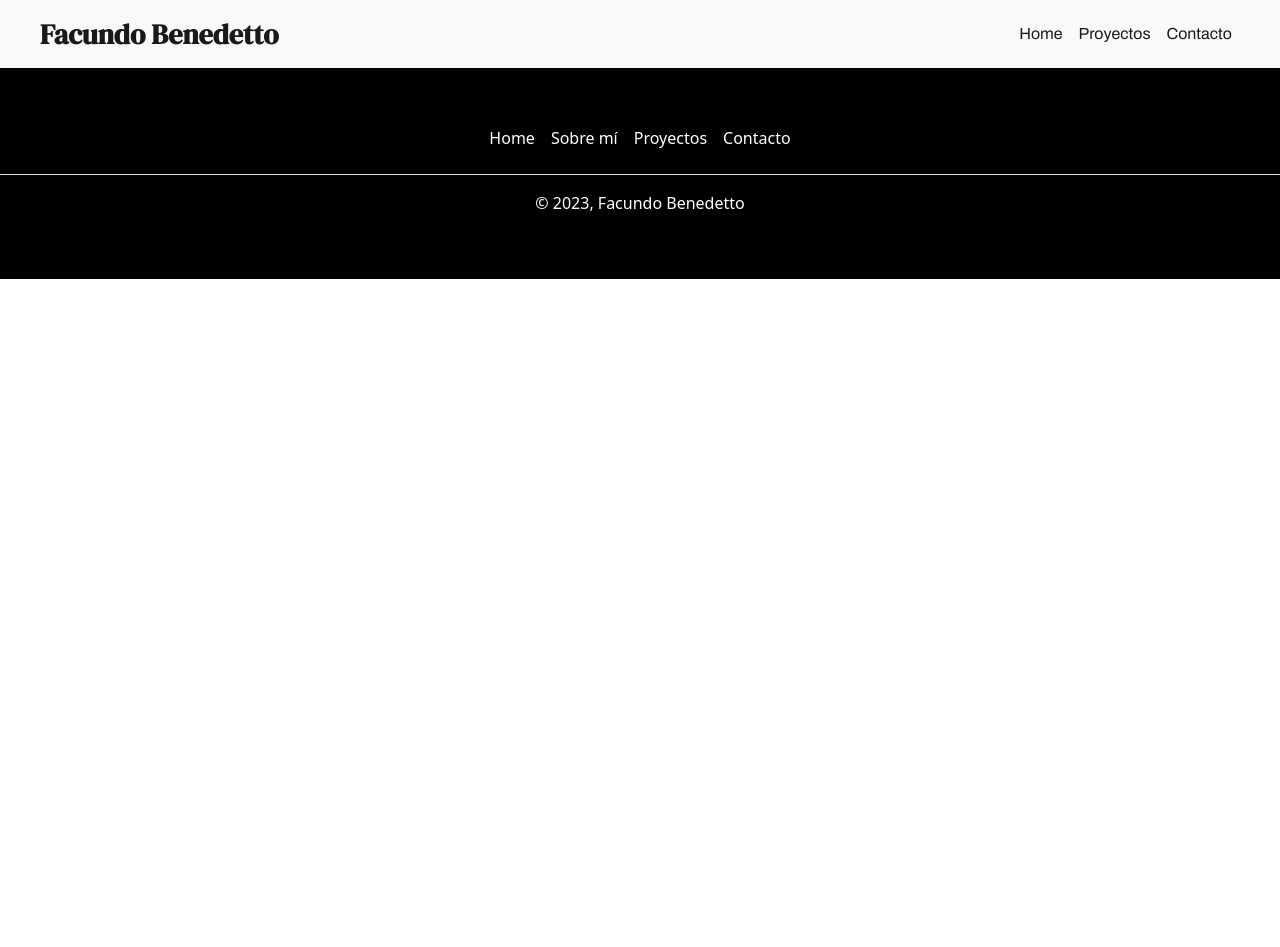
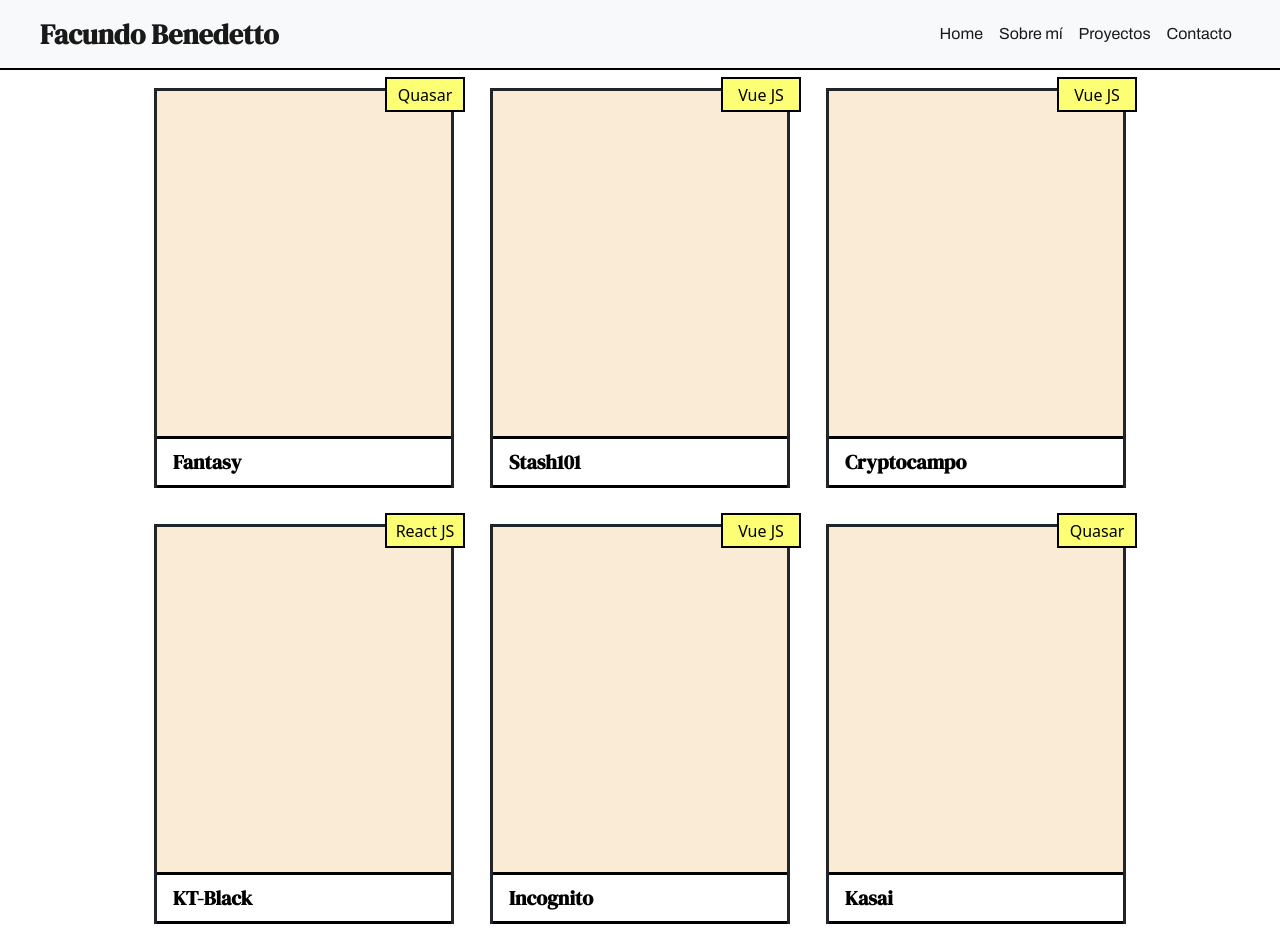
Before and after one commit to facundo1996/personal-web, a Vue app: page /projects in a window 1280 px wide. Shown: the top 947 px of the page. Before the commit the page ends 800 px from the top, so only its background shows below. Built offline with nearby package versions, Linux system fonts and the light colour scheme.

Commit message:
WIP Projects

```diff
--- a/src/assets/index.css
+++ b/src/assets/index.css
@@ -161,6 +161,42 @@
   color: white;
 }
 
+/* PROJECTS PAGE */
+.project-container{
+  min-height: calc(100vh - 279px);
+
+  display: flex;
+  flex-direction: column;
+  -webkit-box-align: center;
+  align-items: center;
+  max-width: 1600px;
+  -webkit-box-pack: center;
+  justify-content: center;
+  margin: auto;
+}
+.cards-container{
+  width: 100%;
+  max-width: 1600px;
+  display: flex;
+  flex-wrap: wrap;
+  -webkit-box-pack: center;
+  justify-content: center;
+  margin-bottom: 50px;
+}
+.project-card{
+
+  margin: 18px;
+  transition: transform 0.3s ease 0s;
+  position: relative;
+  background-color: antiquewhite;
+
+  width: 300px;
+  height: 400px;
+  border-bottom: none!important;
+  display: flex;
+  align-items: flex-end;
+}
+
 @media (max-width: 1199.98px) {
   .section-container{
     padding: 50px 15px;
--- a/src/components/Navbar.vue
+++ b/src/components/Navbar.vue
@@ -1,20 +1,23 @@
 <template>
   <nav class="navbar navbar-expand-lg navbar-light bg-light custom-navbar px-3 fixed-top">
     <div class="container-fluid navbar-container p-0">
-      <a class="navbar-brand fs-3 title-navbar" href="#">Facundo Benedetto</a>
+      <router-link class="navbar-brand fs-3 title-navbar" to="/">Facundo Benedetto</router-link>
       <button class="navbar-toggler test" type="button" data-bs-toggle="collapse" data-bs-target="#navbarNavDropdown" aria-controls="navbarNavDropdown" aria-expanded="false" aria-label="Toggle navigation">
         <span class="navbar-toggler-icon"></span>
       </button>
       <div class="collapse navbar-collapse flex-grow-0" id="navbarNavDropdown">
         <ul class="navbar-nav">
           <li class="nav-item">
-            <a class="nav-link link-navbar active" aria-current="page" href="#">Home</a>
+            <router-link class="nav-link link-navbar active" to="/">Home</router-link>
           </li>
           <li class="nav-item">
-            <a class="nav-link link-navbar active" aria-current="page" href="#">Proyectos</a>
+            <router-link class="nav-link link-navbar active" to="/about-me">Sobre mí</router-link>
           </li>
           <li class="nav-item">
-            <a class="nav-link link-navbar active" aria-current="page" href="#">Contacto</a>
+            <router-link class="nav-link link-navbar active" to="/projects">Proyectos</router-link>
+          </li>
+          <li class="nav-item">
+            <router-link class="nav-link link-navbar active" to="/">Contacto</router-link>
           </li>
         </ul>
       </div>
--- /dev/null
+++ b/src/components/ProjectCard.vue
@@ -0,0 +1,19 @@
+<template>
+  <div class="project-card border border-3 border-dark">
+    <div class="header-card icon-site">
+      {{ project.primary }}
+    </div>
+    <div class="bg-white caption border-3">{{ project.title }}</div>
+  </div>
+</template>
+
+<script lang="ts">
+export default {
+  name: "ProjectCard",
+  data() {
+    return {
+    }
+  },
+  props: ['project']
+}
+</script>
--- /dev/null
+++ b/src/pages/AboutMe.vue
@@ -0,0 +1,14 @@
+
+<template>
+  <div class="container-home">
+    About Me
+  </div>
+</template>
+
+<script>
+export default {
+  methods: {
+
+  }
+}
+</script>
--- /dev/null
+++ b/src/pages/Projects.vue
@@ -0,0 +1,28 @@
+
+<template>
+  <div class="project-container">
+    <div class="cards-container">
+      <ProjectCard
+        v-for="(project, index) in projects"
+        :key="index"
+        :project='project'
+      />
+    </div>
+  </div>
+</template>
+
+<script lang="ts">
+import ProjectCard from '../components/ProjectCard.vue'
+import projects from '../stores/projects'
+export default {
+  name: "Projects",
+  data() {
+    return {
+      projects: projects
+    }
+  },
+  components:{
+    ProjectCard
+  }
+}
+</script>
--- a/src/router/index.ts
+++ b/src/router/index.ts
@@ -8,6 +8,16 @@ const router = createRouter({
       name: 'home',
       component: () => import('../pages/Home.vue')
     },
+    {
+      path: '/projects',
+      name: 'projects',
+      component: () => import('../pages/Projects.vue')
+    },
+    {
+      path: '/about-me',
+      name: 'about-me',
+      component: () => import('../pages/AboutMe.vue')
+    },
   ]
 })
 
--- /dev/null
+++ b/src/stores/projects.ts
@@ -0,0 +1,53 @@
+const projects = [
+  {
+    title: 'Fantasy',
+    primary: 'Quasar',
+    description: '',
+    programming: '',
+    pictures: '',
+  },
+  {
+    title: 'Stash101',
+    primary: 'Vue JS',
+    description: '',
+    programming: '',
+    pictures: '',
+  },
+  {
+    title: 'Cryptocampo',
+    primary: 'Vue JS',
+    description: '',
+    programming: '',
+    pictures: '',
+  },
+  {
+    title: 'KT-Black',
+    primary: 'React JS',
+    description: '',
+    programming: '',
+    pictures: '',
+  },
+  {
+    title: 'Incognito',
+    primary: 'Vue JS',
+    description: '',
+    programming: '',
+    pictures: '',
+  },
+  {
+    title: 'Kasai',
+    primary: 'Quasar',
+    description: '',
+    programming: '',
+    pictures: '',
+  },
+  {
+    title: 'Capable Maker',
+    primary: 'Vue JS',
+    description: '',
+    programming: '',
+    pictures: '',
+  },
+]
+
+export default projects
```
